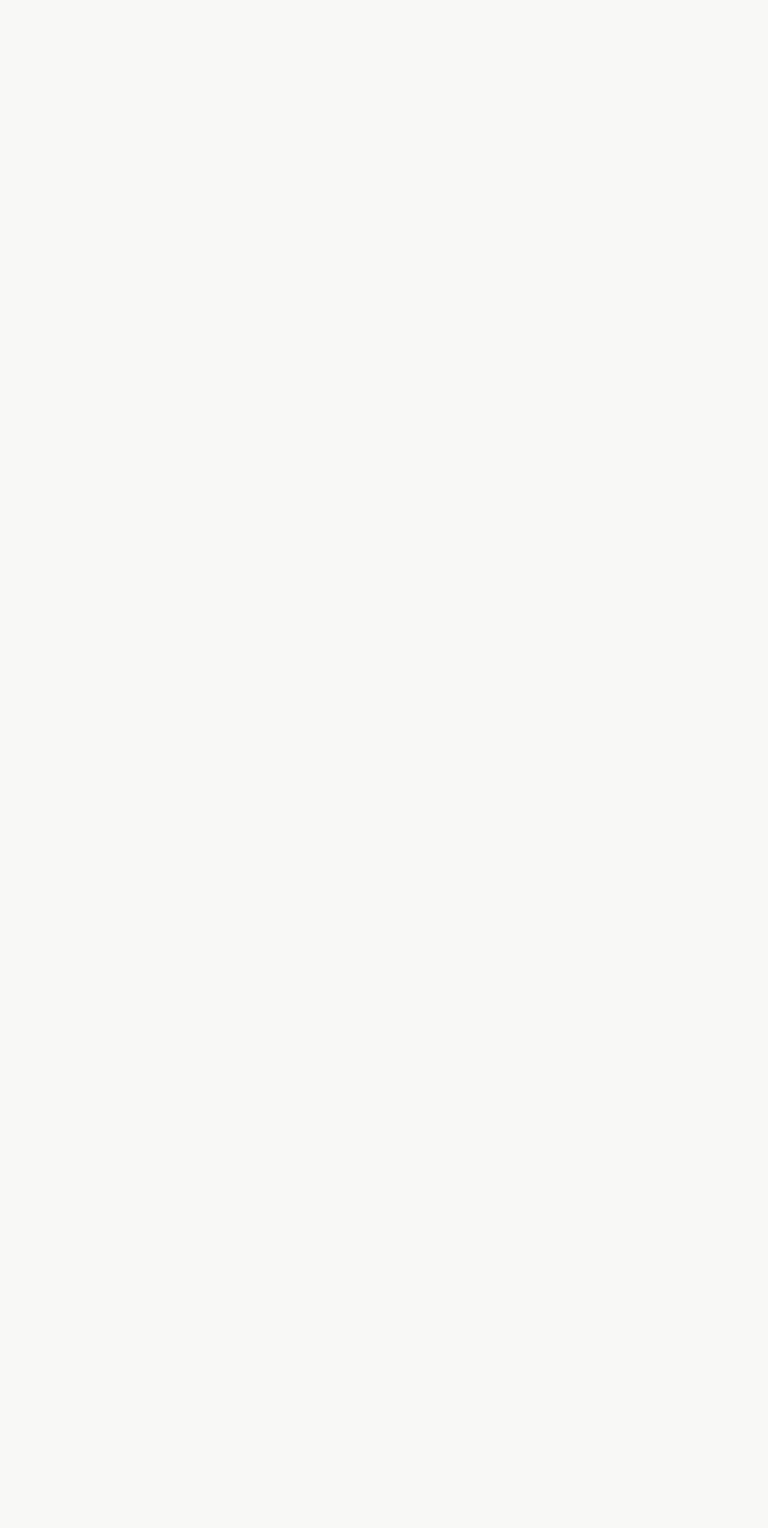
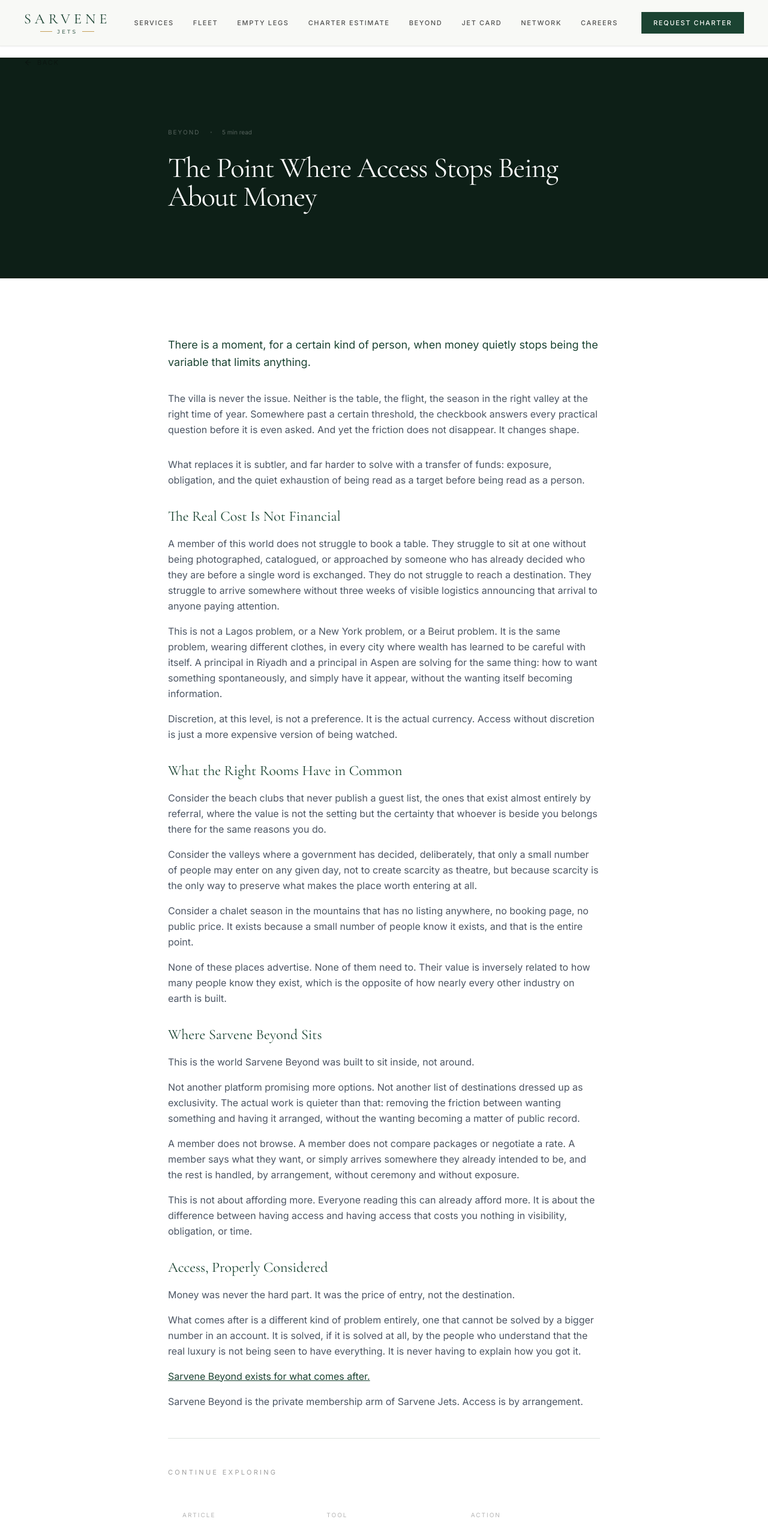
Before and after one commit to crestpointmedialtd-design/sarvenejets, a React (Vite) app: page /insights/access-stops-being-about-money in a window 1280 px wide. Before the commit this address had no page. Shown: the top 2547 px of the page at 60% size. Before the commit the page ends 800 px from the top, so only its background shows below. Built offline with nearby package versions, Linux system fonts and the light colour scheme.

Commit message:
feat: publish new insight article and fix cross-page anchor navigation

```diff
--- a/src/App.tsx
+++ b/src/App.tsx
@@ -1,4 +1,5 @@
-import { BrowserRouter, Routes, Route } from 'react-router';
+import { BrowserRouter, Routes, Route, useLocation } from 'react-router';
+import { useEffect } from 'react';
 import Navigation from './components/Navigation';
 import Hero from './sections/Hero';
 import Services from './sections/Services';
@@ -35,10 +36,23 @@
 import JetVsFirstClass from './pages/insights/private-jet-vs-first-class';
 import BestRoutes from './pages/insights/best-private-jet-routes-lagos';
 import FloatingFleetVsHomeBased from './pages/insights/floating-fleet-vs-home-based-operators';
+import AccessStopsBeingAboutMoney from './pages/insights/access-stops-being-about-money';
 
 import ScrollToTop from './components/ScrollToTop';
 
 function HomePage() {
+  const location = useLocation();
+
+  useEffect(() => {
+    if (location.hash) {
+      const elementId = location.hash.replace('#', '');
+      setTimeout(() => {
+        const element = document.getElementById(elementId);
+        element?.scrollIntoView({ behavior: 'smooth' });
+      }, 100);
+    }
+  }, [location]);
+
   return (
     <div className="bg-sarvene-cream min-h-screen">
       <Navigation />
@@ -94,6 +108,7 @@
         <Route path="/insights/private-jet-vs-first-class" element={<JetVsFirstClass />} />
         <Route path="/insights/best-private-jet-routes-lagos" element={<BestRoutes />} />
         <Route path="/insights/floating-fleet-vs-home-based-operators" element={<FloatingFleetVsHomeBased />} />
+        <Route path="/insights/access-stops-being-about-money" element={<AccessStopsBeingAboutMoney />} />
       </Routes>
     </BrowserRouter>
   );
--- a/src/components/Navigation.tsx
+++ b/src/components/Navigation.tsx
@@ -1,7 +1,10 @@
 import { useState, useEffect } from 'react';
+import { useNavigate, useLocation } from 'react-router';
 import { Menu, X } from 'lucide-react';
 
 const Navigation = () => {
+  const navigate = useNavigate();
+  const location = useLocation();
   const [isScrolled, setIsScrolled] = useState(false);
   const [isMobileMenuOpen, setIsMobileMenuOpen] = useState(false);
 
@@ -11,7 +14,32 @@
     return () => window.removeEventListener('scroll', handleScroll);
   }, []);
 
-  const isHomePage = typeof window !== 'undefined' && window.location.pathname === '/';
+  const isHomePage = location.pathname === '/';
+
+  const handleNavClick = (e: React.MouseEvent<HTMLAnchorElement>, href: string) => {
+    e.preventDefault();
+    setIsMobileMenuOpen(false);
+
+    if (href.startsWith('#')) {
+      // Anchor link
+      const targetId = href.replace('#', '');
+      if (isHomePage) {
+        // On homepage: smooth scroll to element
+        const element = document.getElementById(targetId);
+        element?.scrollIntoView({ behavior: 'smooth' });
+      } else {
+        // On sub-page: navigate to homepage with hash
+        navigate(`/${href}`);
+      }
+    } else {
+      // Regular navigation
+      if (href.startsWith('/')) {
+        navigate(href);
+      } else {
+        window.location.href = href;
+      }
+    }
+  };
 
   // Outer pages with light backgrounds need dark text even when scrollY = 0
   const isDarkText = isScrolled || !isHomePage;
@@ -70,6 +98,7 @@
               <a
                 key={link.label}
                 href={link.href}
+                onClick={(e) => handleNavClick(e, link.href)}
                 className={`font-sans text-[11px] font-medium tracking-[0.15em] uppercase transition-colors ${
                   isDarkText
                     ? 'text-sarvene-black/70 hover:text-sarvene-obsidian'
@@ -85,6 +114,7 @@
           <div className="flex items-center gap-4">
             <a
               href={isHomePage ? '#contact' : '/#contact'}
+              onClick={(e) => handleNavClick(e, isHomePage ? '#contact' : '/#contact')}
               className={`hidden lg:inline-flex font-sans text-[11px] font-medium tracking-[0.15em] uppercase px-5 py-2.5 transition-colors ${
                 isDarkText
                   ? 'bg-sarvene-obsidian text-sarvene-cream hover:bg-sarvene-matte'
@@ -109,7 +139,7 @@
               <a
                 key={link.label}
                 href={link.href}
-                onClick={() => setIsMobileMenuOpen(false)}
+                onClick={(e) => handleNavClick(e, link.href)}
                 className="block font-sans text-[11px] tracking-[0.15em] uppercase text-sarvene-black/70 hover:text-sarvene-obsidian py-3 border-b border-sarvene-black/5"
               >
                 {link.label}
@@ -117,7 +147,7 @@
             ))}
             <a
               href={isHomePage ? '#contact' : '/#contact'}
-              onClick={() => setIsMobileMenuOpen(false)}
+              onClick={(e) => handleNavClick(e, isHomePage ? '#contact' : '/#contact')}
               className="block mt-4 font-sans text-[11px] tracking-[0.15em] uppercase bg-sarvene-obsidian text-sarvene-cream text-center py-3"
             >
               Request Charter
--- /dev/null
+++ b/src/pages/insights/access-stops-being-about-money.tsx
@@ -0,0 +1,97 @@
+import PageLayout from '../../components/PageLayout';
+import BlogLayout from '../../components/BlogLayout';
+
+const AccessStopsBeingAboutMoney = () => (
+  <PageLayout
+    title="The Point Where Access Stops Being About Money | Sarvene Insight"
+    description="Beyond a certain level of wealth, the problem is no longer what you can afford. It is what you are seen doing, and by whom. Sarvene Beyond exists for what comes after money stops being the obstacle."
+  >
+    <BlogLayout
+      title="The Point Where Access Stops Being About Money"
+      category="Beyond"
+      readTime="5 min"
+      relatedItems={[
+        { label: 'Sarvene Beyond', href: '/beyond', type: 'insight' },
+        { label: 'Get an Instant Estimate', href: '/#booking-estimator', type: 'estimator' },
+        { label: 'Request a Charter', href: '/#contact', type: 'contact' },
+      ]}
+    >
+      <div className="space-y-8 font-sans text-gray-600 leading-relaxed">
+        <p className="text-lg text-sarvene-obsidian leading-relaxed">
+          There is a moment, for a certain kind of person, when money quietly stops being the variable that limits anything.
+        </p>
+
+        <p className="mb-4">
+          The villa is never the issue. Neither is the table, the flight, the season in the right valley at the right time of year. Somewhere past a certain threshold, the checkbook answers every practical question before it is even asked. And yet the friction does not disappear. It changes shape.
+        </p>
+
+        <p>
+          What replaces it is subtler, and far harder to solve with a transfer of funds: exposure, obligation, and the quiet exhaustion of being read as a target before being read as a person.
+        </p>
+
+        <div>
+          <h2 className="font-serif text-2xl text-sarvene-obsidian mb-4">The Real Cost Is Not Financial</h2>
+          <p className="mb-4">
+            A member of this world does not struggle to book a table. They struggle to sit at one without being photographed, catalogued, or approached by someone who has already decided who they are before a single word is exchanged. They do not struggle to reach a destination. They struggle to arrive somewhere without three weeks of visible logistics announcing that arrival to anyone paying attention.
+          </p>
+          <p>
+            This is not a Lagos problem, or a New York problem, or a Beirut problem. It is the same problem, wearing different clothes, in every city where wealth has learned to be careful with itself. A principal in Riyadh and a principal in Aspen are solving for the same thing: how to want something spontaneously, and simply have it appear, without the wanting itself becoming information.
+          </p>
+          <p className="mt-4">
+            Discretion, at this level, is not a preference. It is the actual currency. Access without discretion is just a more expensive version of being watched.
+          </p>
+        </div>
+
+        <div>
+          <h2 className="font-serif text-2xl text-sarvene-obsidian mb-4">What the Right Rooms Have in Common</h2>
+          <p className="mb-4">
+            Consider the beach clubs that never publish a guest list, the ones that exist almost entirely by referral, where the value is not the setting but the certainty that whoever is beside you belongs there for the same reasons you do.
+          </p>
+          <p className="mb-4">
+            Consider the valleys where a government has decided, deliberately, that only a small number of people may enter on any given day, not to create scarcity as theatre, but because scarcity is the only way to preserve what makes the place worth entering at all.
+          </p>
+          <p>
+            Consider a chalet season in the mountains that has no listing anywhere, no booking page, no public price. It exists because a small number of people know it exists, and that is the entire point.
+          </p>
+          <p className="mt-4">
+            None of these places advertise. None of them need to. Their value is inversely related to how many people know they exist, which is the opposite of how nearly every other industry on earth is built.
+          </p>
+        </div>
+
+        <div>
+          <h2 className="font-serif text-2xl text-sarvene-obsidian mb-4">Where Sarvene Beyond Sits</h2>
+          <p className="mb-4">
+            This is the world Sarvene Beyond was built to sit inside, not around.
+          </p>
+          <p className="mb-4">
+            Not another platform promising more options. Not another list of destinations dressed up as exclusivity. The actual work is quieter than that: removing the friction between wanting something and having it arranged, without the wanting becoming a matter of public record.
+          </p>
+          <p className="mb-4">
+            A member does not browse. A member does not compare packages or negotiate a rate. A member says what they want, or simply arrives somewhere they already intended to be, and the rest is handled, by arrangement, without ceremony and without exposure.
+          </p>
+          <p>
+            This is not about affording more. Everyone reading this can already afford more. It is about the difference between having access and having access that costs you nothing in visibility, obligation, or time.
+          </p>
+        </div>
+
+        <div>
+          <h2 className="font-serif text-2xl text-sarvene-obsidian mb-4">Access, Properly Considered</h2>
+          <p className="mb-4">
+            Money was never the hard part. It was the price of entry, not the destination.
+          </p>
+          <p className="mb-4">
+            What comes after is a different kind of problem entirely, one that cannot be solved by a bigger number in an account. It is solved, if it is solved at all, by the people who understand that the real luxury is not being seen to have everything. It is never having to explain how you got it.
+          </p>
+          <p>
+            <a href="/beyond" className="text-sarvene-obsidian underline hover:no-underline">Sarvene Beyond exists for what comes after.</a>
+          </p>
+          <p className="mt-4">
+            Sarvene Beyond is the private membership arm of Sarvene Jets. Access is by arrangement.
+          </p>
+        </div>
+      </div>
+    </BlogLayout>
+  </PageLayout>
+);
+
+export default AccessStopsBeingAboutMoney;
--- a/src/pages/insights/index.tsx
+++ b/src/pages/insights/index.tsx
@@ -2,6 +2,13 @@
 import { ArrowRight } from 'lucide-react';
 
 const insights = [
+  {
+    slug: '/insights/access-stops-being-about-money',
+    category: 'Beyond',
+    title: 'The Point Where Access Stops Being About Money',
+    excerpt: 'Beyond a certain level of wealth, the problem is no longer what you can afford. It is what you are seen doing, and by whom.',
+    readTime: '5 min',
+  },
   {
     slug: '/insights/cost-private-jet-lagos-to-london',
     category: 'Pricing',
@@ -46,7 +53,7 @@
   },
 ];
 
-const categories = ['All', 'Pricing', 'Education', 'Industry'];
+const categories = ['All', 'Beyond', 'Pricing', 'Education', 'Industry'];
 
 const InsightsIndex = () => (
   <PageLayout
```
